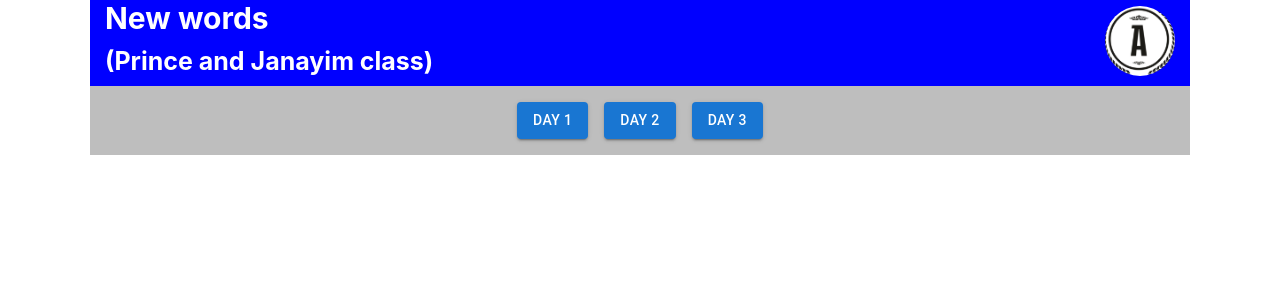
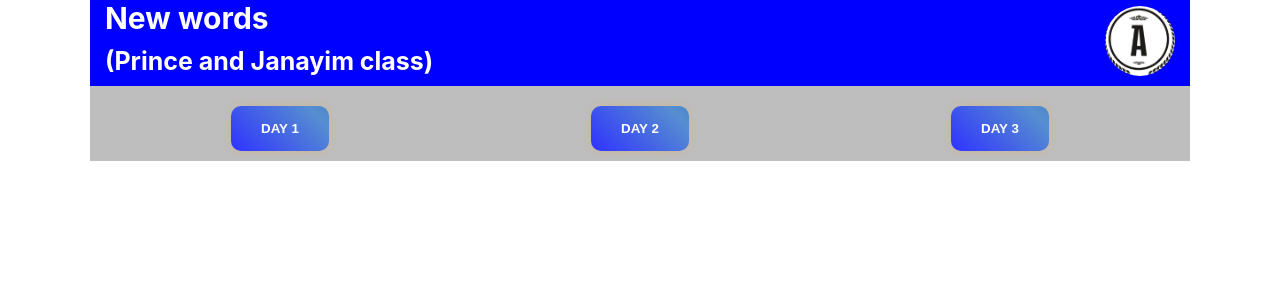
Before and after one commit to Adik-creator/new-words, a React (Create React App) app: page / in a window 1280 px wide. Shown: the top 300 px of the page. Built offline with nearby package versions, Linux system fonts and the light colour scheme.

Commit message:
add styles

```diff
--- a/package.json
+++ b/package.json
@@ -6,8 +6,6 @@
   "dependencies": {
     "@emotion/react": "^11.9.3",
     "@emotion/styled": "^11.9.3",
-    "@mui/icons-material": "^5.8.4",
-    "@mui/material": "^5.9.2",
     "@testing-library/jest-dom": "^5.16.4",
     "@testing-library/react": "^13.3.0",
     "@testing-library/user-event": "^13.5.0",
--- a/src/App.js
+++ b/src/App.js
@@ -1,5 +1,5 @@
 import { Routes, Route } from "react-router-dom";
-import { Day } from "./components/Day/Day";
+import { Day } from "./components/Day";
 import { Home } from "./components/Home_page";
 
 function App() {
--- /dev/null
+++ b/src/components/Day/Day.css
@@ -0,0 +1,6 @@
+.dayCards{
+    display: flex;
+    flex-wrap: wrap;
+    justify-content: center;
+    gap: 15px;
+}
--- a/src/components/Day/Day.jsx
+++ b/src/components/Day/Day.jsx
@@ -1,21 +1,22 @@
-import { Box } from "@mui/system";
 import React from "react";
-import { useParams } from "react-router-dom";
-import { DICTIONARY } from "../../utils";
-import { Dictionary } from "../dictionary";
-import { Home } from "../Home_page";
+import {useParams} from "react-router-dom";
+import {DICTIONARY} from "../../utils";
+import {Dictionary} from "../dictionary";
+import {Home} from "../Home_page";
+
+import './Day.css'
 
 export const Day = () => {
-  const { id } = useParams();
+    const {id} = useParams();
 
     return (
         <div>
-      <Home />
-      <Box sx={{ display: "flex", flexWrap: "wrap", justifyContent: "center", gap: 2 }}>
+            <Home/>
+            <div className="dayCards">
                 {DICTIONARY[id].map((el) => (
-          <Dictionary dictionary={el} key={el.id} />
+                    <Dictionary dictionary={el} key={el.id}/>
                 ))}
-      </Box>
+            </div>
         </div>
     );
 };
--- /dev/null
+++ b/src/components/Day/index.js
@@ -0,0 +1 @@
+export * from './Day'
--- a/src/components/Home_page/Home.css
+++ b/src/components/Home_page/Home.css
@@ -1,6 +1,143 @@
 
-.homeDictionary{
+.days {
     display: flex;
-    justify-content: center;
-    flex-wrap: wrap;
+    justify-content: space-around;
+    margin: 10px;
 }
+
+/*Button*/
+
+.button-87 {
+    margin: 10px;
+    padding: 15px 30px;
+    text-align: center;
+    text-transform: uppercase;
+    transition: 0.5s;
+    background-size: 200% auto;
+    color: white;
+    border-radius: 10px;
+    display: block;
+    border: 0px;
+    font-weight: 700;
+    box-shadow: 0px 0px 14px -7px #f09819;
+    background-image: linear-gradient(45deg, #2f32ff 0%, #568fd0 51%, #1753af 100%);
+    cursor: pointer;
+    user-select: none;
+    -webkit-user-select: none;
+    touch-action: manipulation;
+}
+
+.button-87:hover {
+    background-position: right center;
+    /* change the direction of the change here */
+    color: #fff;
+    text-decoration: none;
+}
+
+.button-87:active {
+    transform: scale(0.95);
+}
+
+
+
+/*button 49*/
+
+/*.button-49,*/
+/*.button-49:after {*/
+/*    width: 150px;*/
+/*    height: 76px;*/
+/*    line-height: 78px;*/
+/*    font-size: 20px;*/
+/*    font-family: 'Bebas Neue', sans-serif;*/
+/*    background: linear-gradient(45deg, transparent 5%, #FF013C 5%);*/
+/*    border: 0;*/
+/*    color: #fff;*/
+/*    letter-spacing: 3px;*/
+/*    box-shadow: 6px 0px 0px #00E6F6;*/
+/*    outline: transparent;*/
+/*    position: relative;*/
+/*    user-select: none;*/
+/*    -webkit-user-select: none;*/
+/*    touch-action: manipulation;*/
+/*}*/
+
+/*.button-49:after {*/
+/*    --slice-0: inset(50% 50% 50% 50%);*/
+/*    --slice-1: inset(80% -6px 0 0);*/
+/*    --slice-2: inset(50% -6px 30% 0);*/
+/*    --slice-3: inset(10% -6px 85% 0);*/
+/*    --slice-4: inset(40% -6px 43% 0);*/
+/*    --slice-5: inset(80% -6px 5% 0);*/
+
+/*    content: 'ALTERNATE TEXT';*/
+/*    display: block;*/
+/*    position: absolute;*/
+/*    top: 0;*/
+/*    left: 0;*/
+/*    right: 0;*/
+/*    bottom: 0;*/
+/*    background: linear-gradient(45deg, transparent 3%, #00E6F6 3%, #00E6F6 5%, #FF013C 5%);*/
+/*    text-shadow: -3px -3px 0px #F8F005, 3px 3px 0px #00E6F6;*/
+/*    clip-path: var(--slice-0);*/
+/*}*/
+
+/*.button-49:hover:after {*/
+/*    animation: 1s glitch;*/
+/*    animation-timing-function: steps(2, end);*/
+/*}*/
+
+/*@keyframes glitch {*/
+/*    0% {*/
+/*        clip-path: var(--slice-1);*/
+/*        transform: translate(-20px, -10px);*/
+/*    }*/
+/*    10% {*/
+/*        clip-path: var(--slice-3);*/
+/*        transform: translate(10px, 10px);*/
+/*    }*/
+/*    20% {*/
+/*        clip-path: var(--slice-1);*/
+/*        transform: translate(-10px, 10px);*/
+/*    }*/
+/*    30% {*/
+/*        clip-path: var(--slice-3);*/
+/*        transform: translate(0px, 5px);*/
+/*    }*/
+/*    40% {*/
+/*        clip-path: var(--slice-2);*/
+/*        transform: translate(-5px, 0px);*/
+/*    }*/
+/*    50% {*/
+/*        clip-path: var(--slice-3);*/
+/*        transform: translate(5px, 0px);*/
+/*    }*/
+/*    60% {*/
+/*        clip-path: var(--slice-4);*/
+/*        transform: translate(5px, 10px);*/
+/*    }*/
+/*    70% {*/
+/*        clip-path: var(--slice-2);*/
+/*        transform: translate(-10px, 10px);*/
+/*    }*/
+/*    80% {*/
+/*        clip-path: var(--slice-5);*/
+/*        transform: translate(20px, -10px);*/
+/*    }*/
+/*    90% {*/
+/*        clip-path: var(--slice-1);*/
+/*        transform: translate(-10px, 0px);*/
+/*    }*/
+/*    100% {*/
+/*        clip-path: var(--slice-1);*/
+/*        transform: translate(0);*/
+/*    }*/
+/*}*/
+
+/*@media (min-width: 768px) {*/
+/*    .button-49,*/
+/*    .button-49:after {*/
+/*        width: 200px;*/
+/*        height: 86px;*/
+/*        line-height: 88px;*/
+/*    }*/
+/*}*/
--- a/src/components/Home_page/home.jsx
+++ b/src/components/Home_page/home.jsx
@@ -4,8 +4,6 @@ import "./Home.css";
 
 import {useNavigate} from 'react-router-dom';
 
-import Box from "@mui/material/Box";
-import {Button} from "@mui/material";
 import {DICTIONARY} from "../../utils";
 import {Header} from "../header";
 
@@ -15,23 +13,16 @@ const Home = () => {
     return (
         <>
             <Header/>
-            <Box sx={{
-                width: "100%",
-                display: 'flex',
-                justifyContent: 'center',
-                flexWrap: 'wrap',
-                gap: 2,
-                paddingTop: 2,
-                paddingBottom: 2
-            }}>
+            <div className="days">
                 {
                     Object.keys(DICTIONARY).map((el, index) => (
-                        <Button variant="contained" onClick={() => navigate(`/day/${el}`)}>
+                        <button className="button-87" role="button"
+                                onClick={() => navigate(`/day/${el}`)}>
                             {`Day ${index + 1}`}
-                        </Button>
+                        </button>
                     ))
                 }
-            </Box>
+            </div>
         </>
     );
 };
--- a/src/components/dictionary/dictionary.css
+++ b/src/components/dictionary/dictionary.css
@@ -0,0 +1,13 @@
+.card{
+    width: 315px;
+    height: 260px;
+    background-color: red;
+    border-radius: 15px;
+}
+
+.cardMedia, .cardImage{
+    width: 100%;
+    height: 180px;
+    border-radius: 15px;
+    background-color: blue;
+}
--- a/src/components/dictionary/dictionary.jsx
+++ b/src/components/dictionary/dictionary.jsx
@@ -1,32 +1,19 @@
 import React from 'react';
 import './dictionary.css'
 
-import Card from '@mui/material/Card';
-import CardContent from '@mui/material/CardContent';
-import CardMedia from '@mui/material/CardMedia';
-import Typography from '@mui/material/Typography';
-import {CardActionArea} from '@mui/material';
-
 const Dictionary = ({dictionary}) => {
     return (
-        <Card sx={{width: 345}}>
-            <CardActionArea>
-                <CardMedia
-                    component="img"
-                    height="180"
-                    image={dictionary.img}
-                    alt="american courses"
-                />
-                <CardContent>
-                    <Typography gutterBottom variant="h5" component="div">
-                        {dictionary.english}
-                    </Typography>
-                    <Typography variant="body2" color="text.secondary">
-                        {dictionary.russian}
-                    </Typography>
-                </CardContent>
-            </CardActionArea>
-        </Card>
+        <div className="card">
+            <div className="cardMedia">
+                <img src={dictionary.img} alt="image" className="cardImage"/>
+            </div>
+            <div className="cardContentEnglish">
+                <h3 className="cardEnglish">{dictionary.english}</h3>
+            </div>
+            <div className="cardContentRussian">
+                <h4 className="cardRussian">{dictionary.russian}</h4>
+            </div>
+        </div>
     );
 };
 
```
Also changed, not shown: 1 other file (tests, documents, lock files or other folders). Lines whose indentation alone changed are shown as unchanged.
